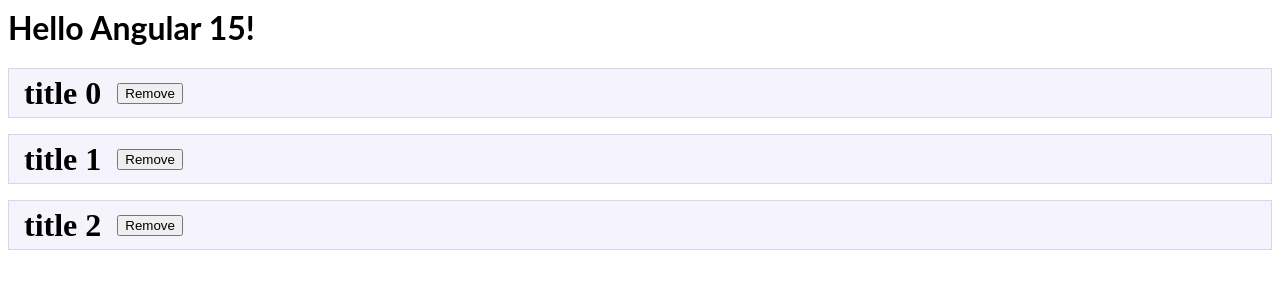
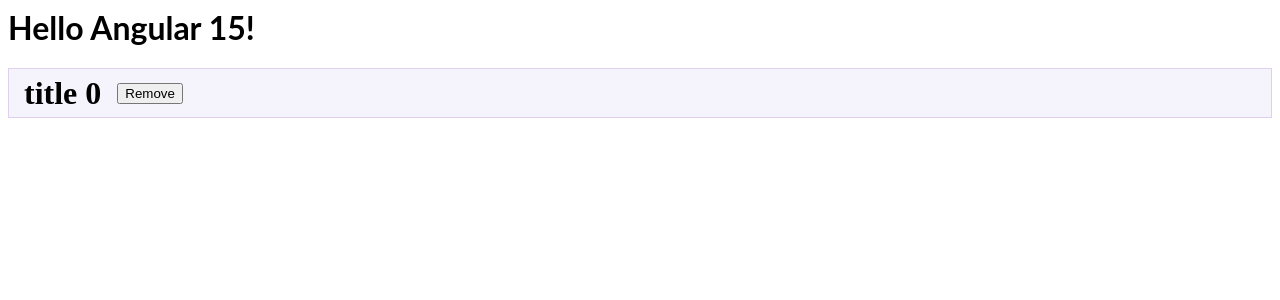
Before and after one commit to Ligrete/Angular-Test-Application-for-interview, an Angular app: page / in a window 1280 px wide. Shown: the top 300 px of the page. Built offline with nearby package versions, Linux system fonts and the light colour scheme.

Commit message:
3 files modified

```diff
--- a/src/app/app.component.ts
+++ b/src/app/app.component.ts
@@ -3,10 +3,14 @@
 @Component({
   selector: 'my-app',
   templateUrl: './app.component.html',
-  styleUrls: [ './app.component.css' ]
+  styleUrls: ['./app.component.css'],
 })
-export class AppComponent  {
+export class AppComponent {
   name = 'Angular ' + VERSION.major;
 
-  postIds = ['0', '1', '2'];
+  postIds = [
+    '0',
+    //'1',
+    //'2'
+  ];
 }
--- a/src/app/services/posts-api.service.ts
+++ b/src/app/services/posts-api.service.ts
@@ -9,6 +9,7 @@
   constructor() { }
 
   getPostById(id: string) {
+    console.log('getPostById', id);
     const posts =
       [
         {
@@ -33,6 +34,7 @@
   }
 
   postViewed(id: string) {
+    console.log('postViewed', id);
     return of(true).pipe(delay(500))
   }
 
```
Also changed, not shown: src/app/components/post/post.component.ts (+14 -10 lines).
